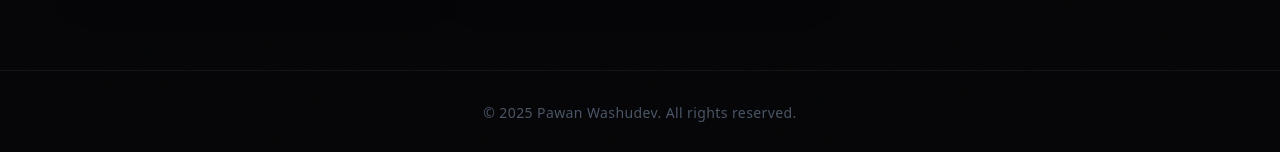
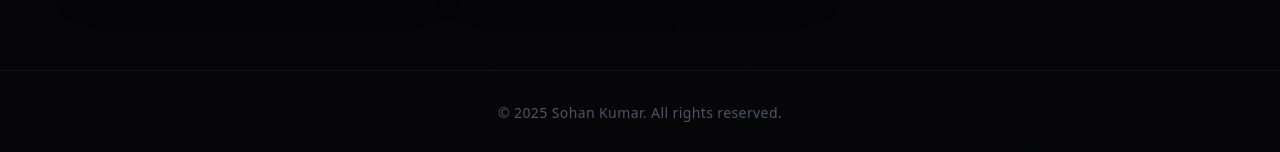
Before and after one commit to neubofy/portfolio, a Next.js app: page /projects in a window 1280 px wide. Shown: the part 795-947 px from the top of the page. Built offline with nearby package versions, Linux system fonts and the light colour scheme.

Commit message:
Update footer copyright name from Pawan to Sohan

```diff
--- a/src/app/projects/page.tsx
+++ b/src/app/projects/page.tsx
@@ -71,7 +71,7 @@ export default function ProjectsPage() {
             </section>
 
             <footer className="py-8 text-center text-gray-600 text-sm border-t border-white/5">
-                © {new Date().getFullYear()} Pawan Washudev. All rights reserved.
+                © {new Date().getFullYear()} Sohan Kumar. All rights reserved.
             </footer>
         </main>
     );
```
